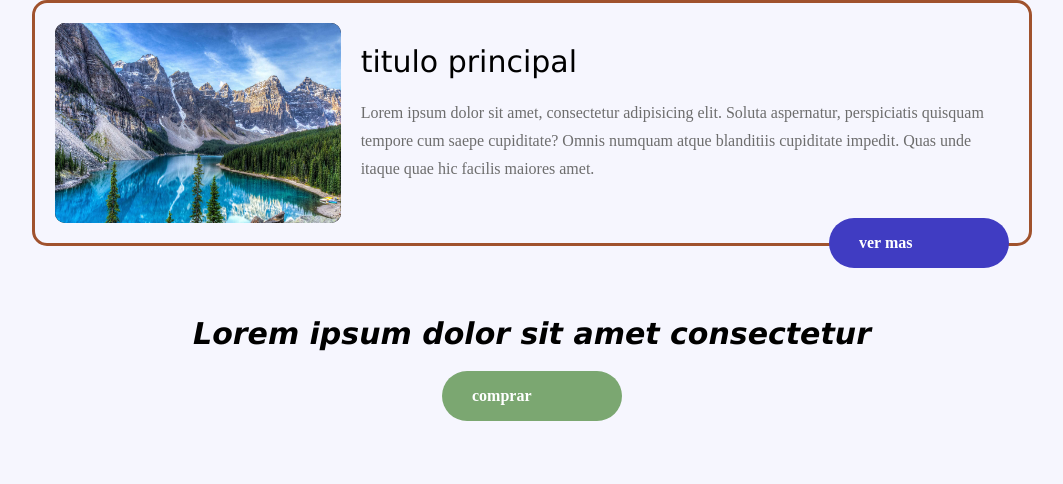
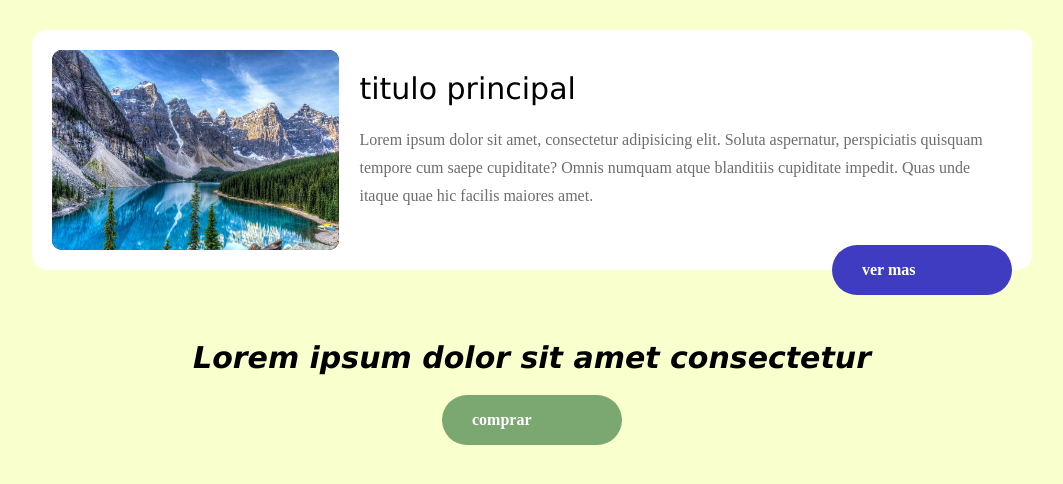
Before and after one commit to Gerar1623/Uso_De_BEM_y_HTML5, a plain HTML site: page index.html in a window 1280 px wide. Shown: the whole page, without its empty margins (108-1171 px from the left). Drawn offline with Linux system fonts and the light colour scheme.

Commit message:
trabajo terminado usando bem

```diff
--- a/index.html
+++ b/index.html
@@ -3,7 +3,7 @@
     <head>
         <meta charset="UTF-8">
         <meta name="viewport" content="width=device-width, initial-scale=1.0">
-        <title>class bem</title>
+        <title>uso de bem</title>
         <link rel="stylesheet" href="style.css">
     </head>
     <body>
--- a/style.css
+++ b/style.css
@@ -4,7 +4,7 @@
     box-sizing: border-box;
 }
 body {
-    background-color: #f6f6fe;
+    background-color: #FAFFCE    ;
 }
 a {
     text-decoration: underline;
@@ -16,18 +16,18 @@ a:hover {
 .contenedor {
     max-width: 1000px;
     width: 90%;
-    margin: 0 auto;
+    margin: 30px auto;
 }
 
 .card {
-    background-color: #f6f6fe;
+    background-color: #FFFFFF ;
     border-radius: 15px;
     padding: 20px;
     display: flex;
     align-items: center;
     position: relative;
     margin-bottom: 50px;
-    border: sienna solid;
+
 }
 
 .card__miniatura {
```
